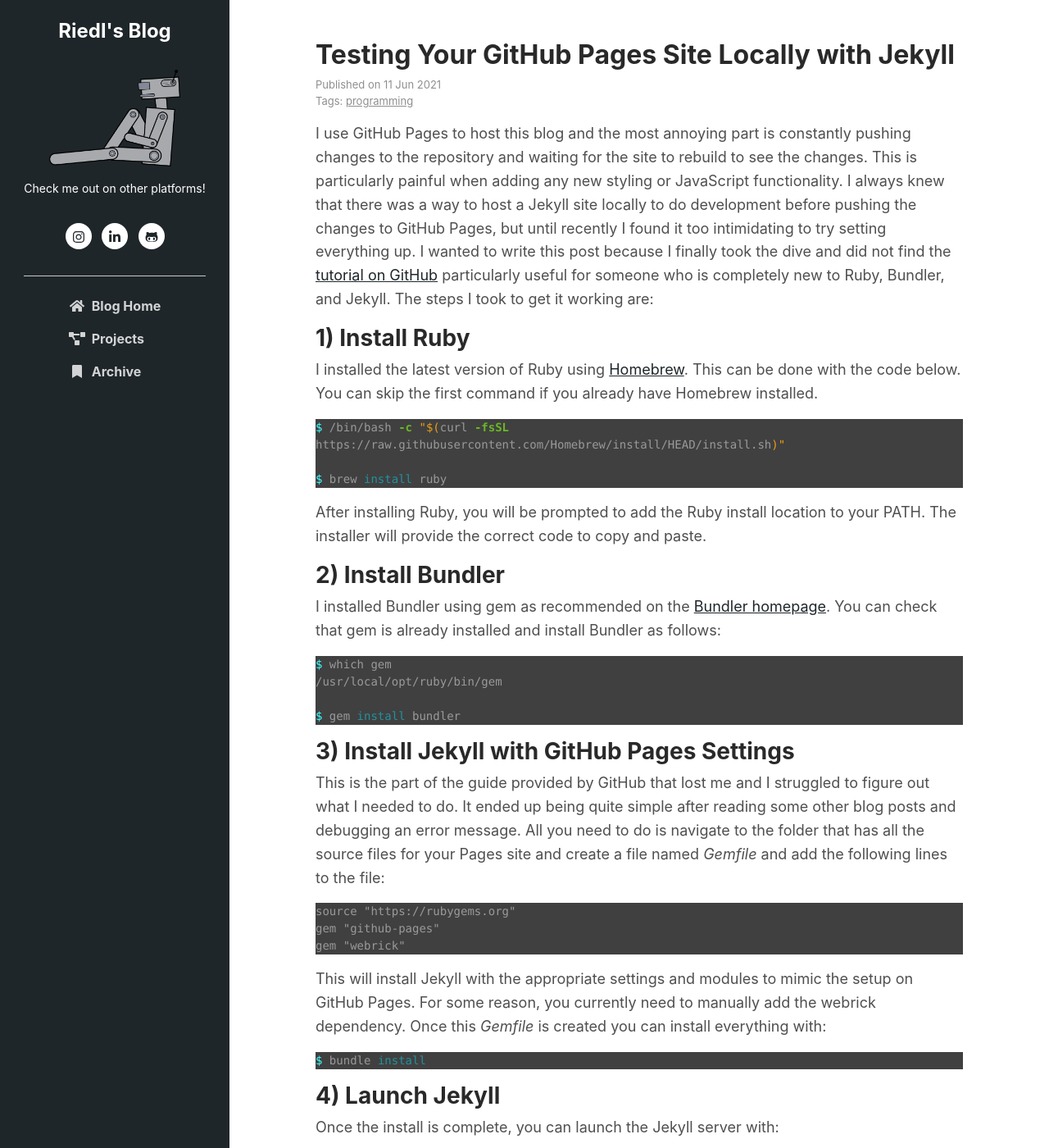
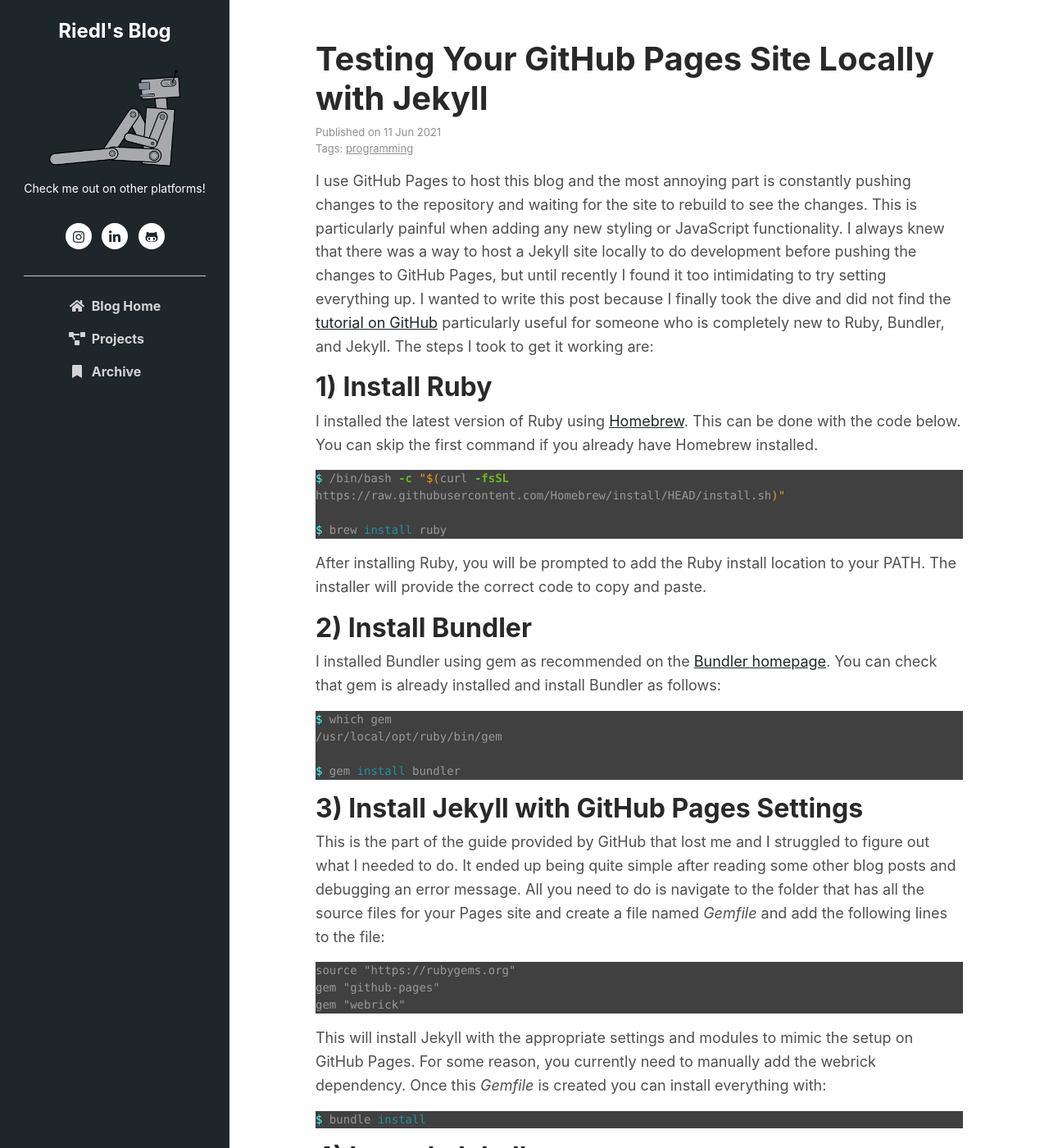
Before and after one commit to michaelriedl/michaelriedl.github.io, a Jekyll site: the page built from _posts/2021-06-11-testing-jekyll.md, in a window 1280 px wide and 1400 px high. Shown: the whole window at 82% size. Built offline with Jekyll 4.4.1, drawn with Linux system fonts in a browser that asks for light colours; comment, search, counter and statistics services are not loaded.

Commit message:
Update headers

````diff
--- a/_posts/2021-06-11-testing-jekyll.md
+++ b/_posts/2021-06-11-testing-jekyll.md
@@ -9,7 +9,7 @@
 
 I use GitHub Pages to host this blog and the most annoying part is constantly pushing changes to the repository and waiting for the site to rebuild to see the changes. This is particularly painful when adding any new styling or JavaScript functionality. I always knew that there was a way to host a Jekyll site locally to do development before pushing the changes to GitHub Pages, but until recently I found it too intimidating to try setting everything up. I wanted to write this post because I finally took the dive and did not find the <a href="https://docs.github.com/en/pages/setting-up-a-github-pages-site-with-jekyll/testing-your-github-pages-site-locally-with-jekyll" target="_blank">tutorial on GitHub</a> particularly useful for someone who is completely new to Ruby, Bundler, and Jekyll. The steps I took to get it working are:
 
-### 1) Install Ruby
+## 1) Install Ruby
 
 I installed the latest version of Ruby using <a href="https://brew.sh" target="_blank">Homebrew</a>. This can be done with the code below. You can skip the first command if you already have Homebrew installed.
 
@@ -21,7 +21,7 @@
 
 After installing Ruby, you will be prompted to add the Ruby install location to your PATH. The installer will provide the correct code to copy and paste.
 
-### 2) Install Bundler
+## 2) Install Bundler
 
 I installed Bundler using gem as recommended on the <a href="https://bundler.io" target="_blank">Bundler homepage</a>. You can check that gem is already installed and install Bundler as follows:
 ```bash
@@ -31,7 +31,7 @@
 $ gem install bundler
 ```
 
-### 3) Install Jekyll with GitHub Pages Settings
+## 3) Install Jekyll with GitHub Pages Settings
 
 This is the part of the guide provided by GitHub that lost me and I struggled to figure out what I needed to do. It ended up being quite simple after reading some other blog posts and debugging an error message. All you need to do is navigate to the folder that has all the source files for your Pages site and create a file named *Gemfile* and add the following lines to the file:
 ```
@@ -44,7 +44,7 @@
 $ bundle install
 ```
 
-### 4) Launch Jekyll
+## 4) Launch Jekyll
 Once the install is complete, you can launch the Jekyll server with:
 ```bash
 $ bundle exec jekyll serve
````
Also changed, not shown: _posts/2020-03-21-pic-2-paint.md (+2 -2 lines), assets/css/riedl.css.
